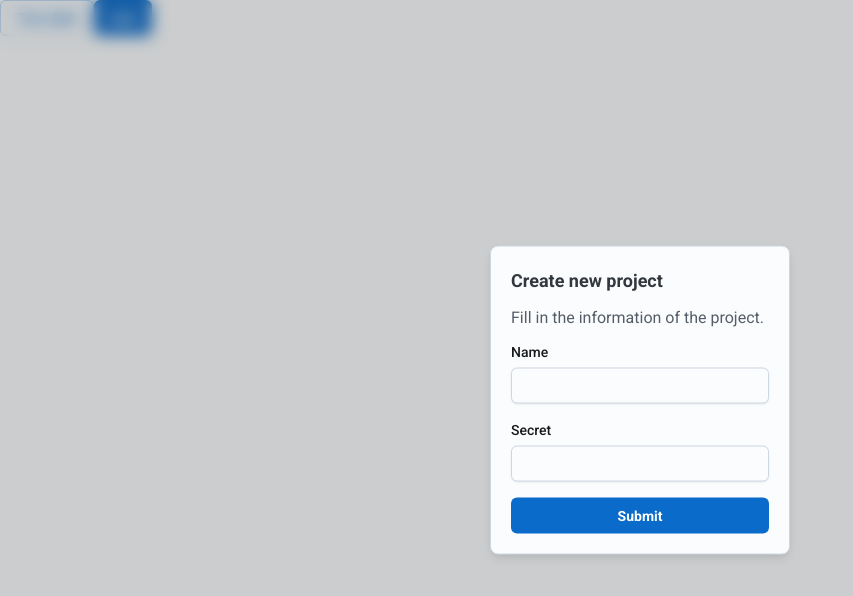
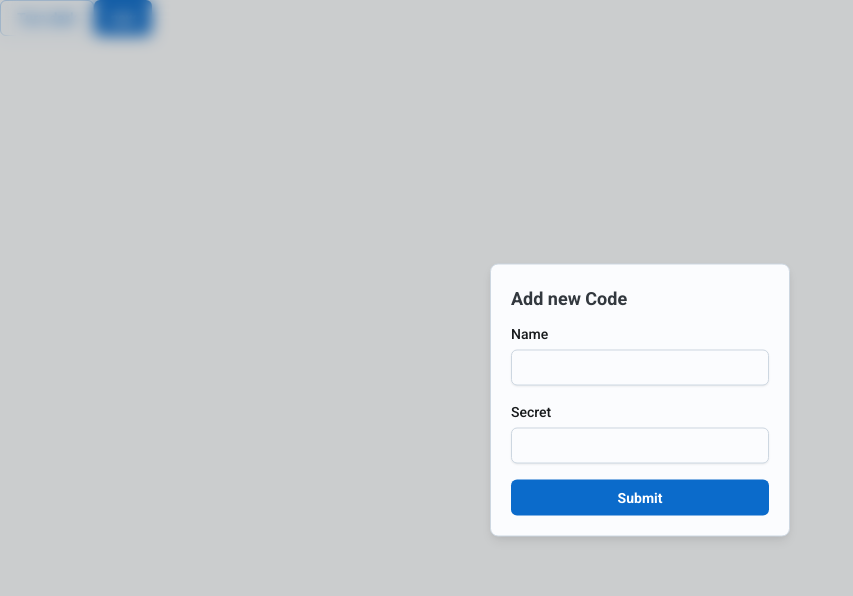
Before and after one commit to TheOfficialLOE/Authenticator, a React (Vite) app: page / in a window 1280 px wide. Both pictures are taken after a click on the button "new". Shown: the top 596 px of the page, without its empty margins (0-853 px from the left). Built offline with nearby package versions, Linux system fonts and the light colour scheme.

Commit message:
Add one more component + some refactoring

```diff
--- a/src/App.tsx
+++ b/src/App.tsx
@@ -1,56 +1,26 @@
 import * as React from "react";
 
 import {
-  Box, Button, FormControl, FormLabel,
-  Input, Modal, ModalDialog, Stack,
+  Box, Button, Modal, ModalDialog,
   Typography, useColorScheme
 } from "@mui/joy";
-import {useEffect, useState} from "react";
 import db, {ICode} from "./db";
-import {nanoid} from "nanoid";
 import CodesList from "./components/CodesList";
-
-const isBase32 = (value: string) => {
-  const regex = /^([A-Z2-7=]{8})+$/;
-  return regex.test(value);
-}
+import AddCodeForm from "./components/AddCodeForm";
 
 const App = () => {
   const {mode, setMode} = useColorScheme();
-  const [mounted, setMounted] = useState(false);
+  const [mounted, setMounted] = React.useState(false);
+  const [isModalOpen, setModalOpen] = React.useState<boolean>(false);
+  const [codes, setCodes] = React.useState<ICode[]>([]);
 
-  const [isModalOpen, setModalOpen] = useState<boolean>(false);
-
-  const [name, setName] = useState<string>("");
-  const [secret, setSecret] = useState<string>("");
-
-  const [codes, setCodes] = useState<ICode[]>([]);
-
-  useEffect(() => {
+  React.useEffect(() => {
     setMounted(true);
 
     db.codes.toArray().then(codes => {
       setCodes(codes)
     });
   });
-
-  // @ts-ignore
-  const onFormSubmit = (e) => {
-    e.preventDefault();
-
-    if (name.length >= 20 || !isBase32(secret))
-      return;
-
-    db.codes.add({
-      id: nanoid(8),
-      name,
-      secret
-    });
-
-    setModalOpen(false);
-    setName("");
-    setSecret("");
-  }
 
   if (!mounted) {
     return null;
@@ -73,29 +43,12 @@ const App = () => {
       <ModalDialog
         aria-labelledby="basic-modal-dialog-title"
         aria-describedby="basic-modal-dialog-description"
-        sx={{maxWidth: 500}}
+        sx={{ maxWidth: 500 }}
       >
         <Typography id="basic-modal-dialog-title" component="h2">
-          Create new project
+          Add new Code
         </Typography>
-        <Typography id="basic-modal-dialog-description" textColor="text.tertiary">
-          Fill in the information of the project.
-        </Typography>
-        <form
-          onSubmit={onFormSubmit}
-        >
-          <Stack spacing={2}>
-            <FormControl>
-              <FormLabel>Name</FormLabel>
-              <Input autoFocus required onChange={(value => setName(value.currentTarget.value))}/>
-            </FormControl>
-            <FormControl>
-              <FormLabel>Secret</FormLabel>
-              <Input required onChange={(value => setSecret(value.currentTarget.value))}/>
-            </FormControl>
-            <Button type="submit">Submit</Button>
-          </Stack>
-        </form>
+        <AddCodeForm setModalOpen={setModalOpen} />
       </ModalDialog>
     </Modal>
   </Box>
--- /dev/null
+++ b/src/components/AddCodeForm.tsx
@@ -0,0 +1,47 @@
+import * as React from "react";
+import { Button, FormControl, FormLabel, Input, Stack } from "@mui/joy";
+import db from "../db";
+import { nanoid } from "nanoid";
+
+const isBase32 = (value: string) => {
+  const regex = /^([A-Z2-7=]{8})+$/;
+  return regex.test(value);
+}
+
+const AddCodeForm = (props: { setModalOpen: (value: boolean) => void }) => {
+  const [name, setName] = React.useState<string>("");
+  const [secret, setSecret] = React.useState<string>("");
+
+  const onFormSubmit = (e: React.FormEvent<HTMLFormElement>) => {
+    e.preventDefault();
+
+    if (name.length >= 20 || !isBase32(secret))
+      return;
+
+    db.codes.add({
+      id: nanoid(8),
+      name,
+      secret
+    });
+
+    props.setModalOpen(false);
+    setName("");
+    setSecret("");
+  }
+
+  return <form onSubmit={onFormSubmit}>
+    <Stack spacing={2}>
+      <FormControl>
+        <FormLabel>Name</FormLabel>
+        <Input autoFocus required onChange={(value => setName(value.currentTarget.value))}/>
+      </FormControl>
+      <FormControl>
+        <FormLabel>Secret</FormLabel>
+        <Input required onChange={(value => setSecret(value.currentTarget.value))}/>
+      </FormControl>
+      <Button type="submit">Submit</Button>
+    </Stack>
+  </form>
+};
+
+export default AddCodeForm;
--- a/src/components/CodeItem.tsx
+++ b/src/components/CodeItem.tsx
@@ -4,27 +4,26 @@ import totp from "totp-generator";
 import {Box, Card, CircularProgress, IconButton, Menu, MenuItem, Typography} from "@mui/joy";
 import CopyIcon from "./icons/CopyIcon";
 import ThreeDotsIcon from "./icons/ThreeDotsIcon";
-import {useState} from "react";
 
 const getCurrentSeconds = () => {
   return Math.round(new Date().getTime() / 1000.0);
 };
 const CodeItem = (props: { code: ICode }) => {
   const [updatingIn, setUpdatingIn] = React.useState<number>(10);
-  const [token, setToken] = React.useState<string>("");
-  const [anchorEl, setAnchorEl] = useState(null);
-  const open = Boolean(anchorEl);
+  const [passCode, setPassCode] = React.useState<string>("");
+  const [anchorEl, setAnchorEl] = React.useState(null);
+  const isAnchorElOpen = Boolean(anchorEl);
 
   React.useEffect(() => {
     const interval = setInterval(() => {
       setUpdatingIn(10 - (getCurrentSeconds() % 10));
-      setToken(totp(props.code.secret, {
+      setPassCode(totp(props.code.secret, {
         period: 10
       }));
     }, 1000);
 
     setUpdatingIn(10 - (getCurrentSeconds() % 10));
-    setToken(totp(props.code.secret, {
+    setPassCode(totp(props.code.secret, {
       period: 10
     }));
 
@@ -49,7 +48,7 @@ const CodeItem = (props: { code: ICode }) => {
         {props.code.name}
       </Typography>
       <Typography level="h3" fontWeight="bold" color="primary">
-        {token}
+        {passCode}
       </Typography>
     </Box>
     <Box component="div" ml="auto" display="flex" flexDirection="column">
@@ -65,7 +64,7 @@ const CodeItem = (props: { code: ICode }) => {
           height: 16
         }} onClick={handleClick}
                     id="positioned-demo-button"
-                    aria-controls={open ? 'positioned-demo-menu' : undefined}
+                    aria-controls={isAnchorElOpen ? 'positioned-demo-menu' : undefined}
                     aria-haspopup="true"
         >
           <ThreeDotsIcon />
@@ -73,7 +72,7 @@ const CodeItem = (props: { code: ICode }) => {
         <Menu
           id="positioned-demo-menu"
           anchorEl={anchorEl}
-          open={open}
+          open={isAnchorElOpen}
           onClose={handleClose}
           aria-labelledby="positioned-demo-button"
         >
```
